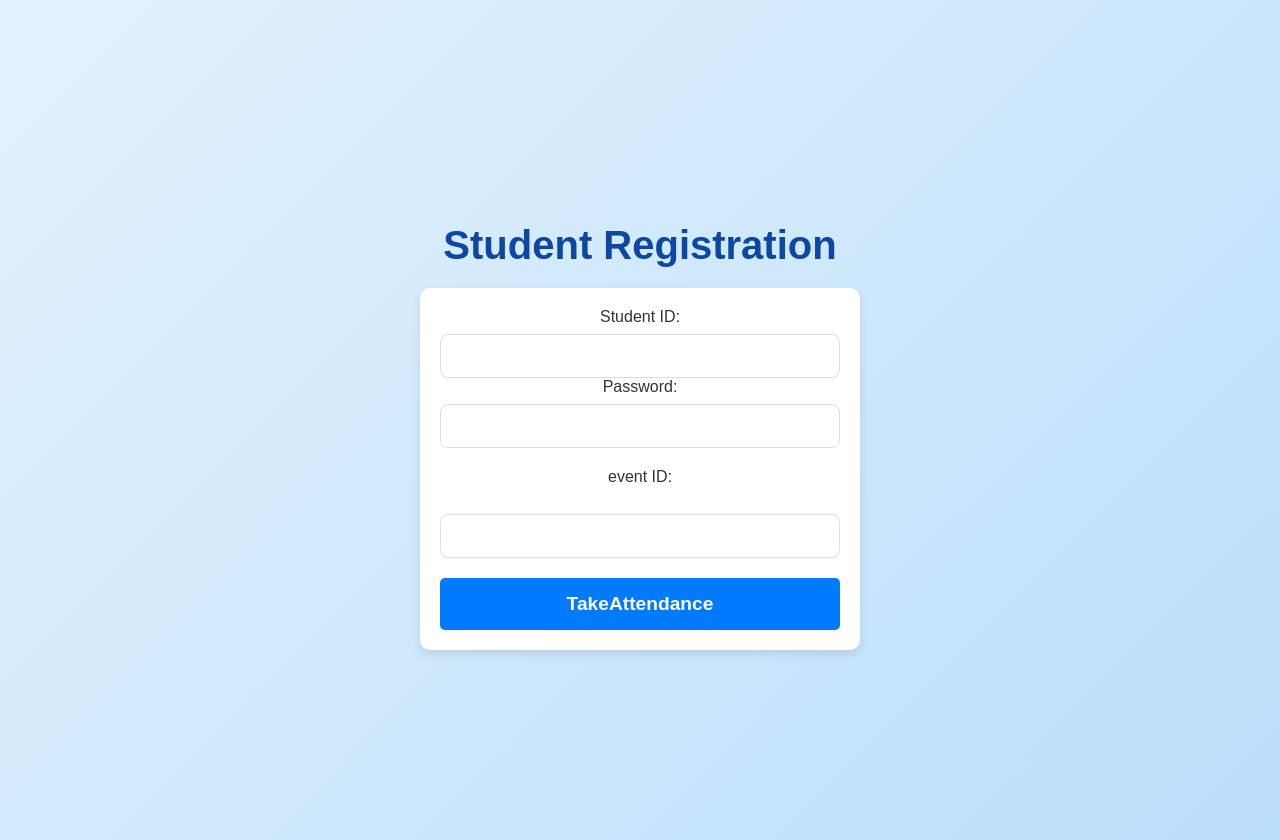
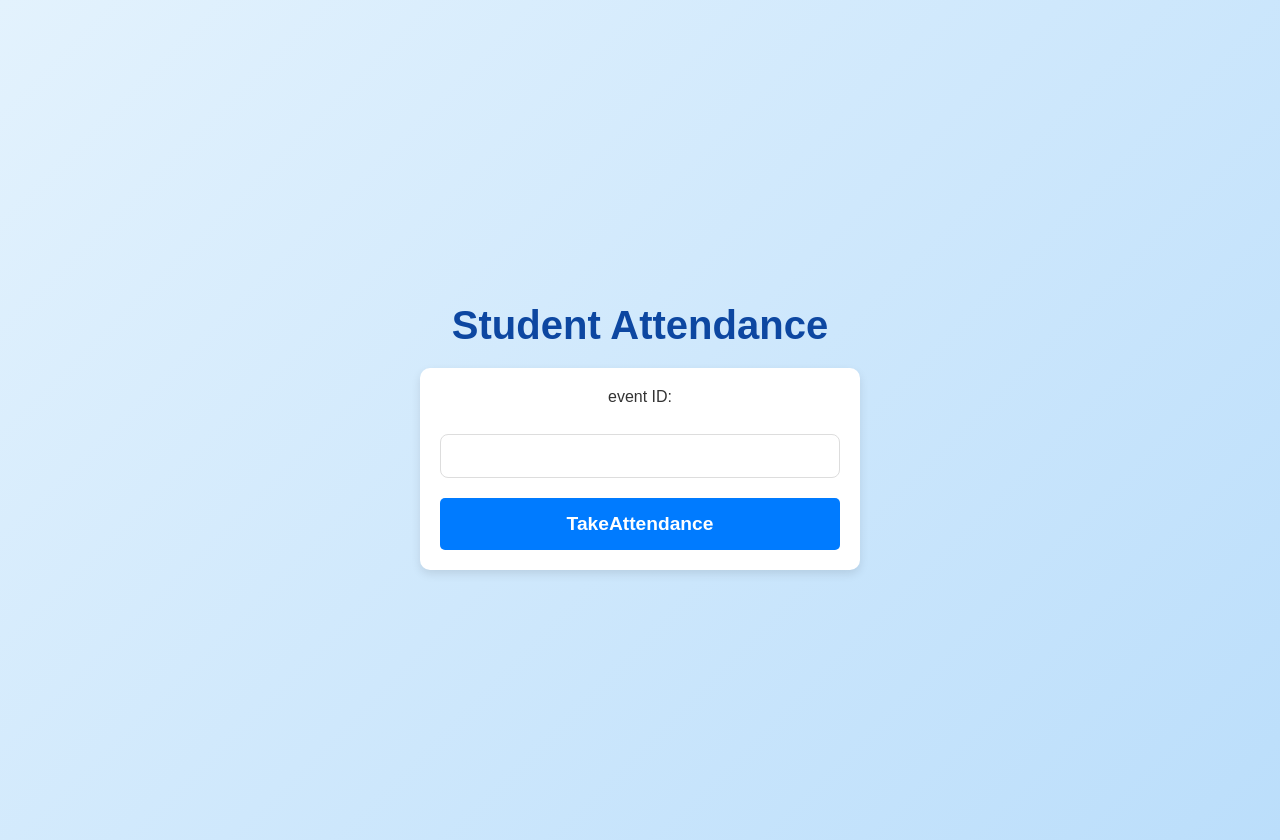
Before and after one commit to PistisChain/frontend, a React (Create React App) app: page /attendance in a window 1280 px wide. Built offline with nearby package versions, Linux system fonts and the light colour scheme.

Commit message:
完成签到接口

```diff
--- a/src/components/attendance/attendance.js
+++ b/src/components/attendance/attendance.js
@@ -1,34 +1,35 @@
 import React, { useState } from "react";
 import "./attendance.css";
 import axios from "axios";
+const port = sessionStorage.getItem('port')
 
 function Attendance() {
-  const [studentID, setStudentID] = useState("");
-  const [password, setpassword] = useState("");
   const [evnetID, setEventID] = useState("");
 
 
   const handleTakeAttendance = async (e) => {
-
+    e.preventDefault();
+    try {
+        await axios.post(
+          `http://localhost:${port}/operator/attendance`,
+          {
+              studentId: sessionStorage.getItem('studentId'),
+              password: sessionStorage.getItem('password'),
+              walletId: sessionStorage.getItem('walletId'),
+              address: sessionStorage.getItem('address'),
+              eventId: evnetID,
+          }
+      );
+      alert("签到成功，正在等待挖矿确认");
+  } catch (error) {
+      console.error("签到失败", error);
+      alert("error.response.data.error");
+  }
   };
   return (
     <div className="registration">
-      <h2 className="registration-title">Student Registration</h2>
+      <h2 className="registration-title">Student Attendance</h2>
       <form className="registration-form">
-        <div className="input-group">
-          <label>Student ID:</label>
-          <input
-            type="text"
-            value={studentID}
-            onChange={(e) => setStudentID(e.target.value)}
-          />
-          <label>Password:</label>
-          <input
-            type="text"
-            value={password}
-            onChange={(e) => setpassword(e.target.value)}
-          />
-        </div>
         <label>event ID:</label>
           <input
             type="text"
--- a/src/components/login/login.js
+++ b/src/components/login/login.js
@@ -2,7 +2,7 @@ import React, { useState } from "react";
 import axios from "axios";
 import './login.css';
 
-function Registration() {
+function Login() {
     const [studentID, setStudentID] = useState("");
     const [password, setpassword] = useState("");
 
@@ -23,7 +23,10 @@ function Registration() {
                 }
             );
             sessionStorage.setItem("port", response.data.port)
-            sessionStorage.setItem("publicKey", response.data.wallet.keyPairs[0].publicKey)
+            sessionStorage.setItem("walletId", response.data.wallet.id)
+            sessionStorage.setItem("address", response.data.address)
+            sessionStorage.setItem("studentId", studentID)
+            sessionStorage.setItem("password", password)
             alert("登录成功");
         } catch (error) {
             console.error("登录失败", error);
@@ -56,4 +59,4 @@ function Registration() {
     );
 }
 
-export default Registration;
+export default Login;
--- a/src/components/registration/registration.js
+++ b/src/components/registration/registration.js
@@ -23,7 +23,10 @@ function Registration() {
                 }
             );
             sessionStorage.setItem("port", response.data.port)
-            sessionStorage.setItem("publicKey", response.data.wallet.keyPairs[0].publicKey)
+            sessionStorage.setItem("walletId", response.data.wallet.id)
+            sessionStorage.setItem("address", response.data.address)
+            sessionStorage.setItem("studentId", studentID)
+            sessionStorage.setItem("password", password)
             alert("注册成功");
         } catch (error) {
             console.error("注册失败", error);
```
